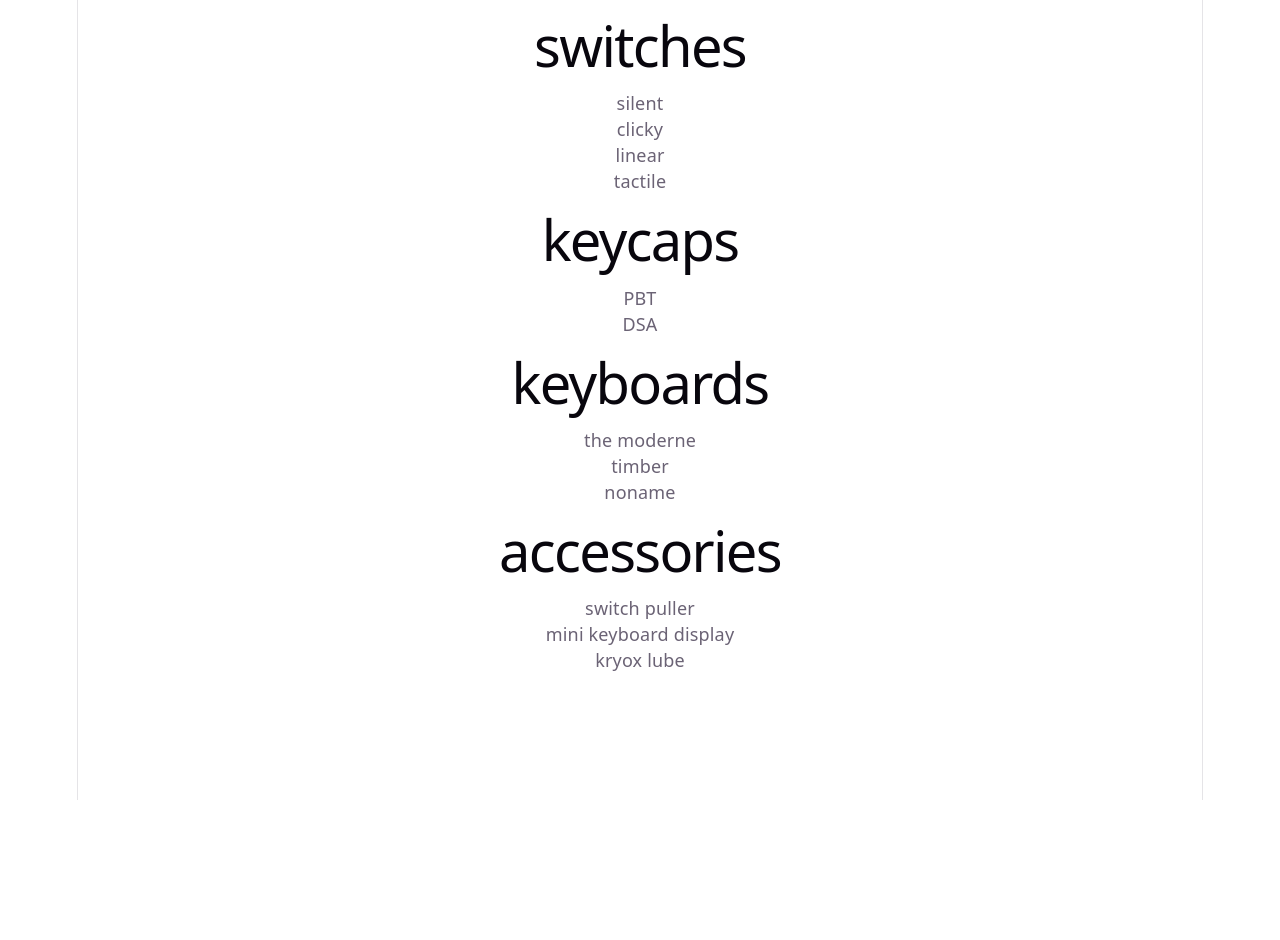
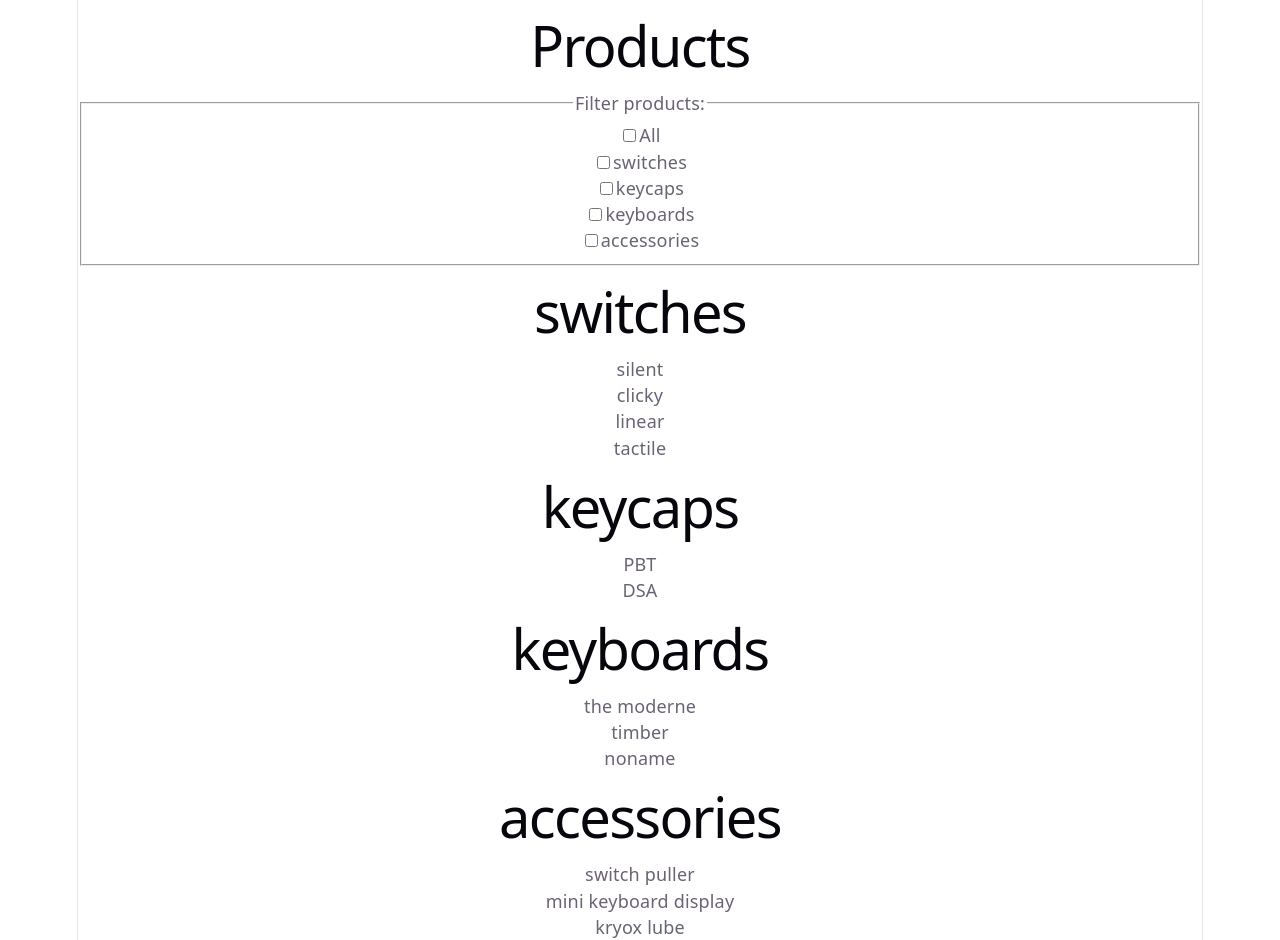
Before and after one commit to kelbri10/The-Key-Shop-V2, a React (Vite) app in the folder the-key-shop-v2/: page /products in a window 1280 px wide. Before the commit the page ends 800 px from the top, so only its background shows below. Built offline with nearby package versions, Linux system fonts and the light colour scheme.

Commit message:
[feat] adds state to track filter
[feat] iterates through products to generate checkboxes to track filtered products

```diff
--- a/the-key-shop-v2/src/Pages/Products.jsx
+++ b/the-key-shop-v2/src/Pages/Products.jsx
@@ -1,11 +1,40 @@
 import React from "react";
+import { useState } from "react";
 import { useSelector, useDispatch } from "react-redux";
+
 import ProductList from "../Components/ProductList";
+import { filterDisplay } from "../redux/ProductSlice";
 
 const Products = () => {
+    const [filters, setFilters] = useState([]);
+
     const products = useSelector(state => state.products)
+    const dispatch = useDispatch();
+
+    const handleFilter = () => {
+        useDispatch(filterDisplay(filters));
+    }
     return (
-        <ProductList products={products} filter={[]} />
+        // there needs to be a component here that handles the checkbox and the filter to affect products and pass the filtered/unflitered products to product list
+        <section>
+            <h1>Products</h1>
+            <fieldset>
+                <legend>Filter products: </legend>
+                    <div>
+                        <input type="checkbox" id="all" name="all" />
+                        <label htmlFor="all">All</label>
+                    </div>
+                    {products.map((cluster, index) =>
+                        (
+                            <div key={index}>
+                                <input type="checkbox" id={cluster.category} name={cluster.category}/>
+                                <label htmlFor={cluster.category}>{cluster.category}</label>
+                            </div>
+                        )
+                    )}
+            </fieldset>
+            <ProductList products={products} />
+        </section>
     )
 }
 
```
